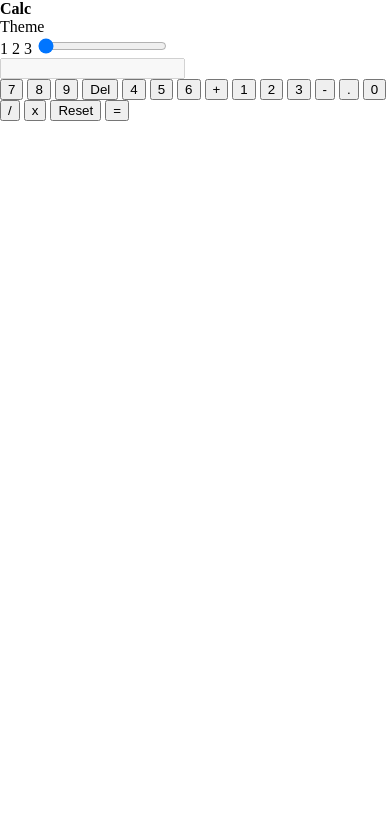
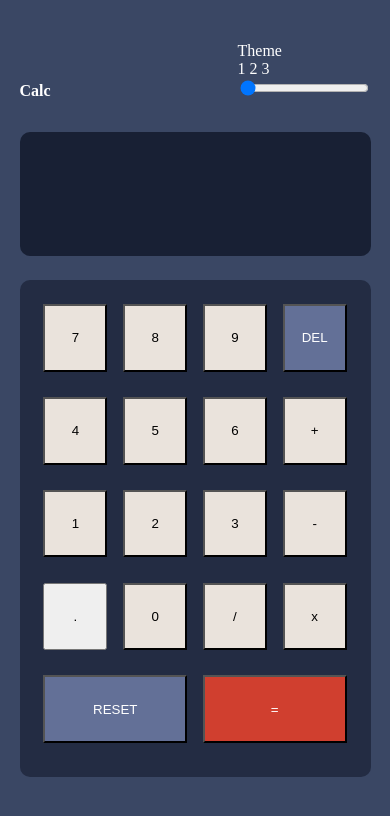
Before and after one commit to princemuel/unocalc, a website: page index.html in a window 390 px wide. Drawn offline with Linux system fonts and the light colour scheme.

Commit message:
First design iteration in mobile view

```diff
--- a/index.html
+++ b/index.html
@@ -12,13 +12,15 @@
     <div class="container">
       <section class="grid">
         <div class="header">
-          <h2>Calc</h2>
+          <h2 header-title>Calc</h2>
+          <div class="header-theme">
             <span>Theme</span>
-          <!-- Can you structure this || -->
             <div class="toggle">
+              <div>
                 <span>1</span>
                 <span>2</span>
                 <span>3</span>
+              </div>
               <input
                 type="range"
                 min="1"
@@ -28,12 +30,12 @@
                 id="btn-toggle"
               />
             </div>
+          </div>
+          <!-- Can you structure this || -->
           <!--                         -->
         </div>
-        <div id="results">
-          <input type="number" id="output" disabled />
-        </div>
-        <div class="keys">
+        <input class="display" type="number" id="output" disabled />
+        <div class="keys keypad">
           <button class="btn btn-num">7</button>
           <button class="btn btn-num">8</button>
           <button class="btn btn-num">9</button>
@@ -51,7 +53,7 @@
           <button class="btn operator">/</button>
           <button class="btn operator">x</button>
           <button class="btn reset">Reset</button>
-          <button class="btn operator">=</button>
+          <button class="btn equal">=</button>
         </div>
       </section>
     </div>
--- a/scss/base/_index.scss
+++ b/scss/base/_index.scss
@@ -61,3 +61,7 @@ caption {
   vertical-align: baseline;
   background: transparent;
 }
+
+body {
+  height: 100vh;
+}
--- a/scss/components/_index.scss
+++ b/scss/components/_index.scss
@@ -0,0 +1,2 @@
+@import "display.scss";
+@import "keypad.scss";
--- /dev/null
+++ b/scss/components/display.scss
@@ -0,0 +1,6 @@
+.display {
+  height: 14vh;
+  border-radius: 10px;
+  background-color: hsl(224, 36%, 15%);
+  border-color: transparent;
+}
--- /dev/null
+++ b/scss/components/keypad.scss
@@ -0,0 +1,29 @@
+.keypad {
+  height: 55vh;
+  padding: 1rem 1rem;
+  background-color: hsl(223, 31%, 20%);
+  border-radius: 10px;
+
+  .btn {
+    flex: 1 0 20%;
+    margin: 2vw;
+    height: 8vh;
+
+    &.btn-num,
+    &.operator {
+      background-color: hsl(30, 25%, 89%);
+    }
+
+    &.delete,
+    &.reset {
+      background-color: hsl(225, 21%, 49%);
+      color: white;
+      text-transform: uppercase;
+    }
+
+    &.equal {
+      background-color: hsl(6, 63%, 50%);
+      color: white;
+    }
+  }
+}
--- a/scss/layout/_index.scss
+++ b/scss/layout/_index.scss
@@ -0,0 +1,29 @@
+.container {
+  display: flex;
+  align-items: center;
+  justify-content: center;
+  height: 100%;
+  background: hsl(222, 26%, 31%);
+
+  .grid {
+    display: flex;
+    flex-direction: column;
+    height: 90vh;
+    padding: 1.25rem 5vw;
+
+    .header {
+      display: flex;
+      justify-content: space-between;
+      align-items: flex-end;
+      width: 100%;
+      margin-bottom: 2rem;
+      color: white;
+    }
+
+    .keys {
+      display: flex;
+      flex-wrap: wrap;
+      margin-top: 1.5rem;
+    }
+  }
+}
```
Also changed, not shown: styles/main.css. Lines whose indentation alone changed are shown as unchanged.
